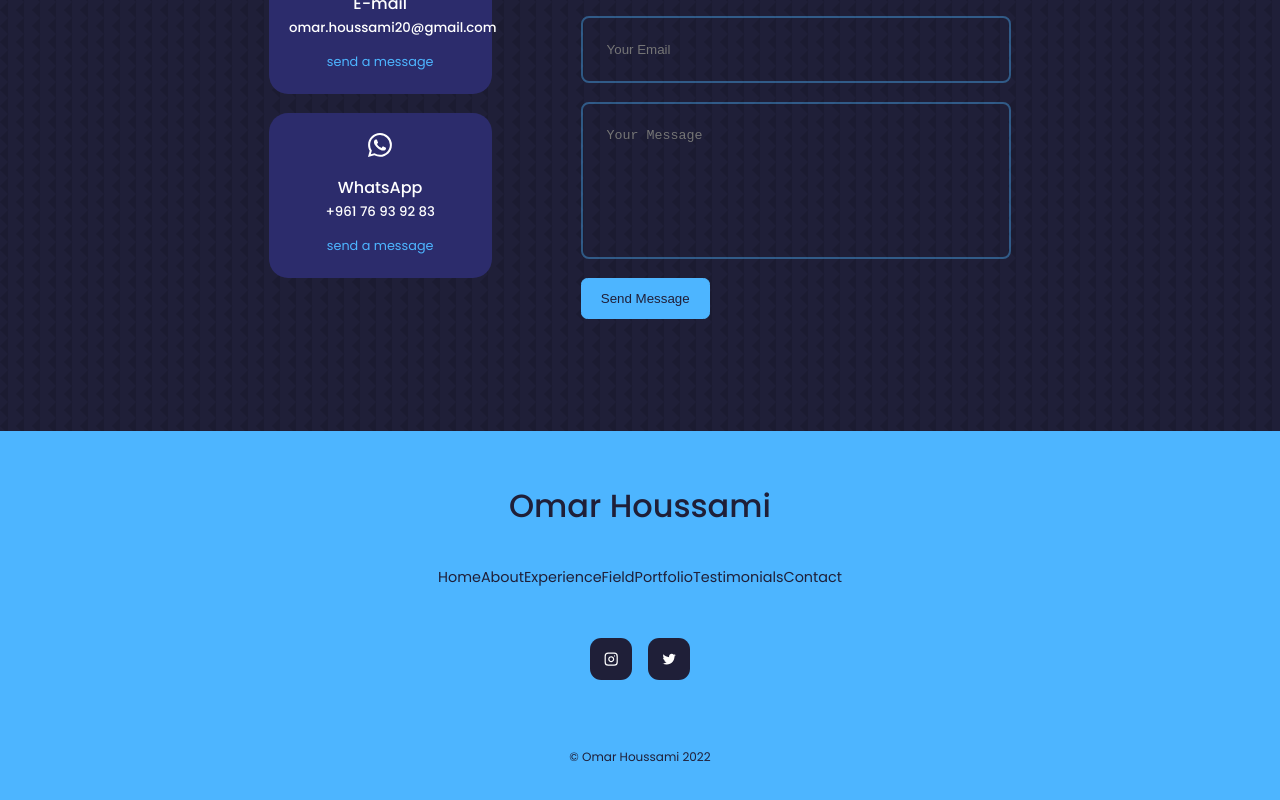
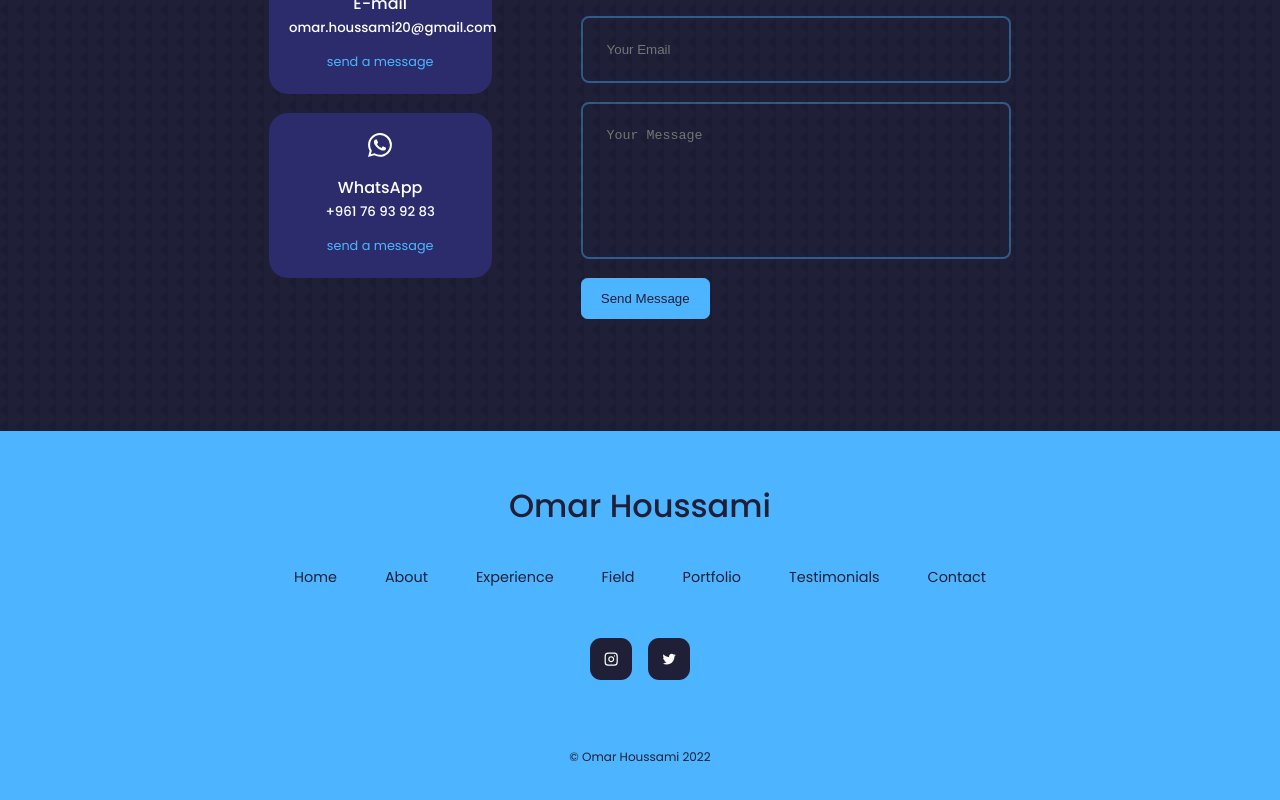
Before and after one commit to TshiSelle/portfolio, a React (Create React App) app: page / in a window 1280 px wide. Shown: the part 5214-6014 px from the top of the page. Built offline with nearby package versions, Linux system fonts and the light colour scheme.

Commit message:
Contact modifications

```diff
--- a/src/components/footer/Footer.jsx
+++ b/src/components/footer/Footer.jsx
@@ -12,11 +12,23 @@ const Footer = () => {
       <ul className='permalinks'>
         <li>
           <a href='#'>Home</a>
+        </li>
+        <li>
           <a href='#about'>About</a>
+        </li>
+        <li>
           <a href='#experience'>Experience</a>
+        </li>
+        <li>
           <a href='#field'>Field</a>
+        </li>
+        <li>
           <a href='#portfolio'>Portfolio</a>
+        </li>
+        <li>
           <a href='#testimonials'>Testimonials</a>
+        </li>
+        <li>
           <a href='#contact'>Contact</a>
         </li>
       </ul>
--- a/src/components/portfolio/portfolio.css
+++ b/src/components/portfolio/portfolio.css
@@ -19,6 +19,7 @@
 .portfolio__item-image {
   border-radius: 1.5rem;
   overflow: hidden;
+  height: auto;
 }
 
 .text-light {
```
Also changed, not shown: src/assets/scam.png.
